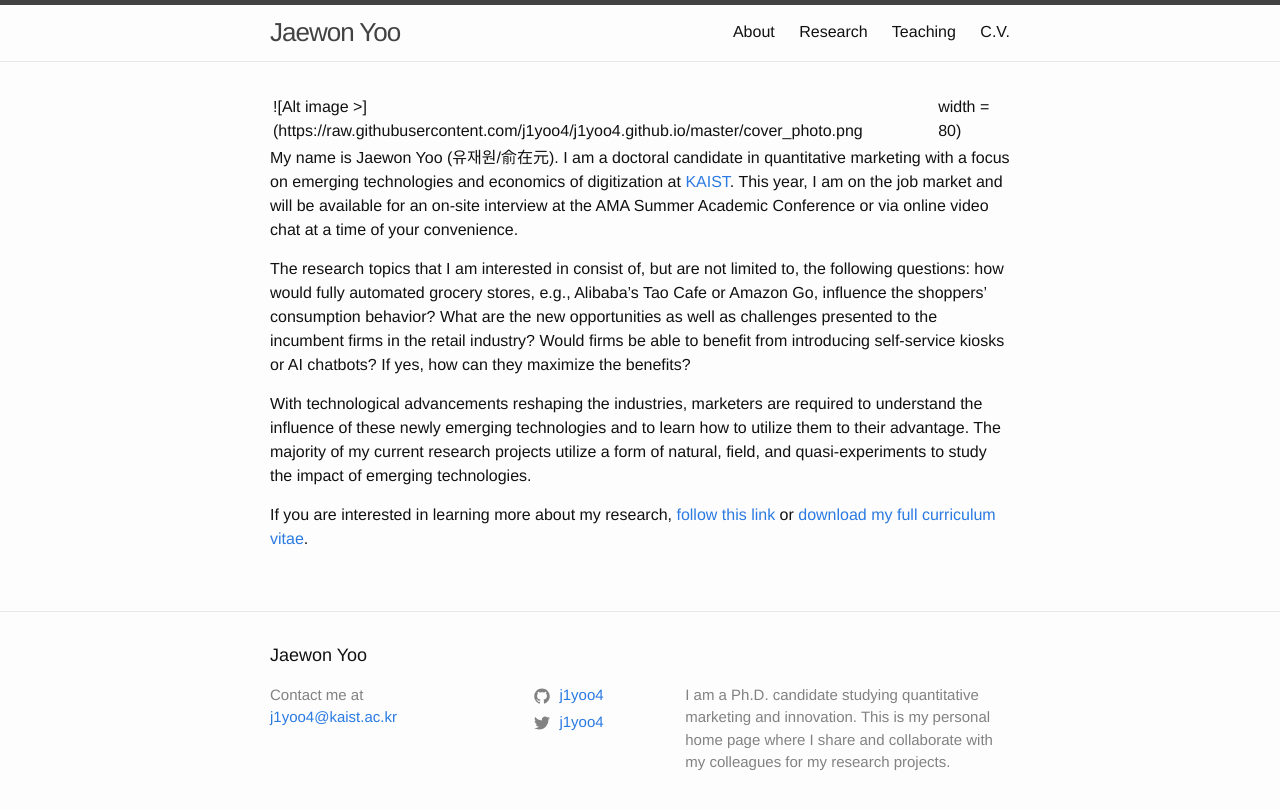
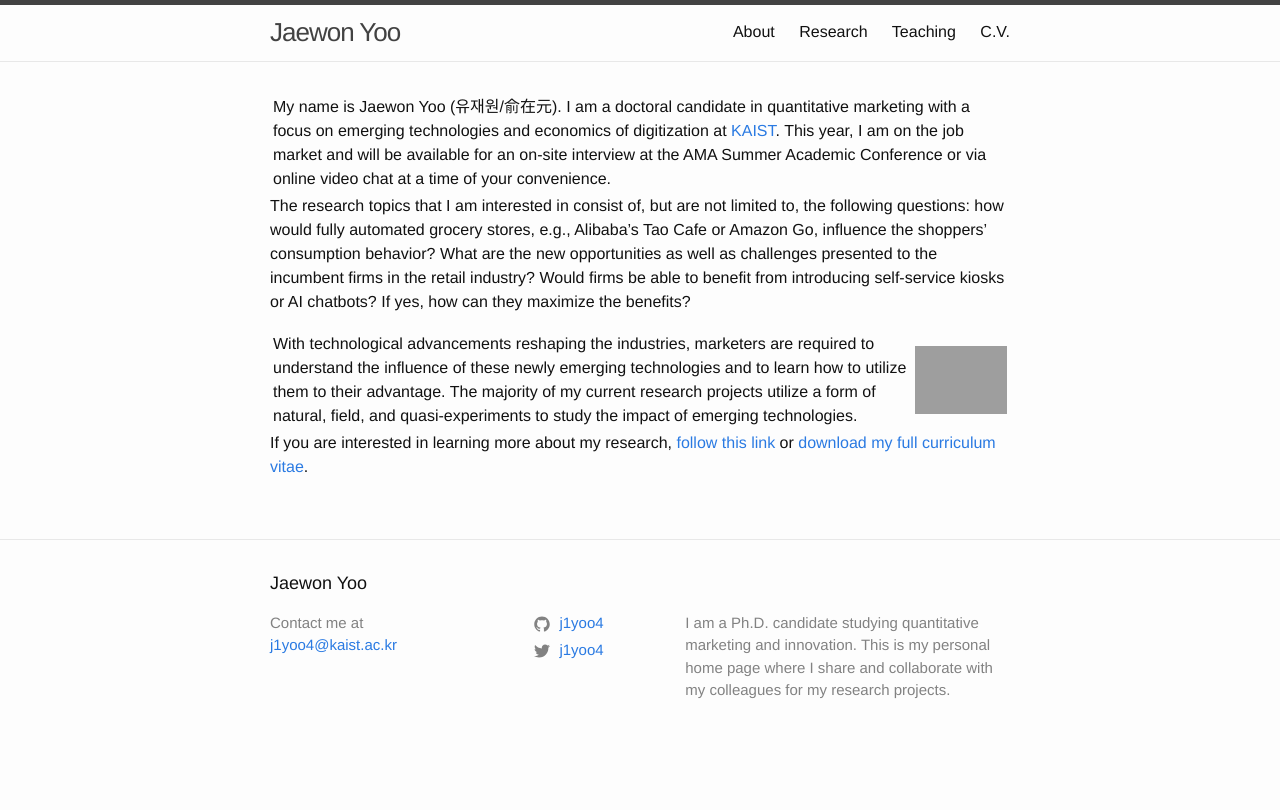
Before and after one commit to j1yoo/j1yoo.github.io, a Jekyll site: the page built from about.markdown, in a window 1280 px wide. Shown: the top 810 px of the page. Built offline with Jekyll 4.4.1, drawn with Linux system fonts in a browser that asks for light colours; some of the changed lines change nothing that is shown; grey boxes are pictures that could not be loaded.

Commit message:
Update about.markdown

```diff
--- a/about.markdown
+++ b/about.markdown
@@ -4,12 +4,10 @@ title: About
 permalink: /JaewonYoo/About/
 ---
 
-![Alt image >](https://raw.githubusercontent.com/j1yoo4/j1yoo4.github.io/master/cover_photo.png | width = 80)
-
-My name is Jaewon Yoo (유재원/俞在元). I am a doctoral candidate in quantitative marketing with a focus on emerging technologies and economics of digitization at [KAIST](https://btm.kaist.ac.kr/en/){:target="_blank"}. This year, I am on the job market and will be available for an on-site interview at the AMA Summer Academic Conference or via online video chat at a time of your convenience.
+| My name is Jaewon Yoo (유재원/俞在元). I am a doctoral candidate in quantitative marketing with a focus on emerging technologies and economics of digitization at [KAIST](https://btm.kaist.ac.kr/en/){:target="_blank"}. This year, I am on the job market and will be available for an on-site interview at the AMA Summer Academic Conference or via online video chat at a time of your convenience.
 
 The research topics that I am interested in consist of, but are not limited to, the following questions: how would fully automated grocery stores, e.g., Alibaba's Tao Cafe or Amazon Go, influence the shoppers' consumption behavior? What are the new opportunities as well as challenges presented to the incumbent firms in the retail industry? Would firms be able to benefit from introducing self-service kiosks or AI chatbots? If yes, how can they maximize the benefits?
 
-With technological advancements reshaping the industries, marketers are required to understand the influence of these newly emerging technologies and to learn how to utilize them to their advantage. The majority of my current research projects utilize a form of natural, field, and quasi-experiments to study the impact of emerging technologies.
+With technological advancements reshaping the industries, marketers are required to understand the influence of these newly emerging technologies and to learn how to utilize them to their advantage. The majority of my current research projects utilize a form of natural, field, and quasi-experiments to study the impact of emerging technologies.  | ![Alt image](https://raw.githubusercontent.com/j1yoo4/j1yoo4.github.io/master/cover_photo.png) |
 
 If you are interested in learning more about my research, [follow this link](https://j1yoo4.github.io/JaewonYoo/Research) or [download my full curriculum vitae](https://j1yoo4.github.io/JaewonYoo/C.V).
```
